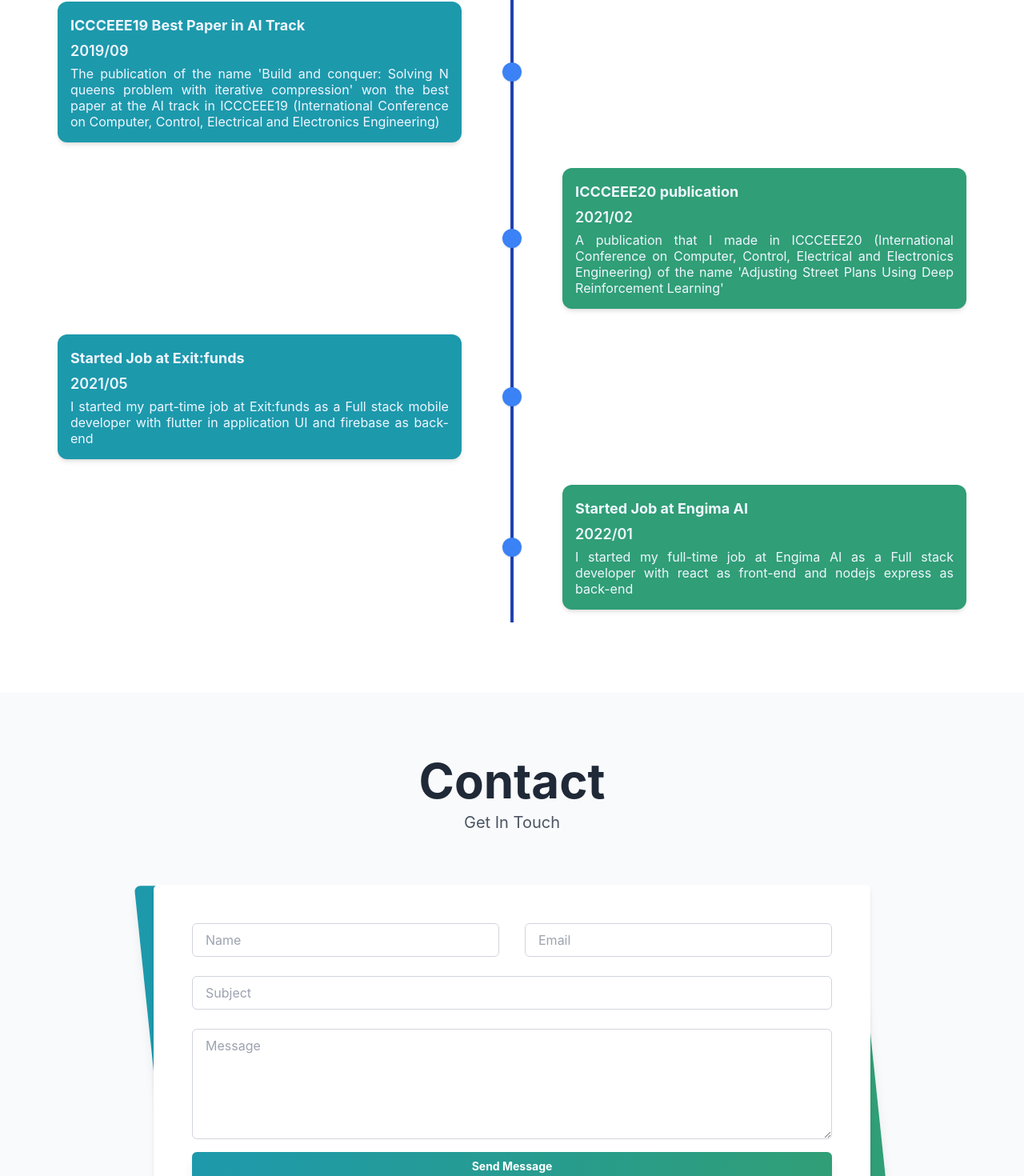
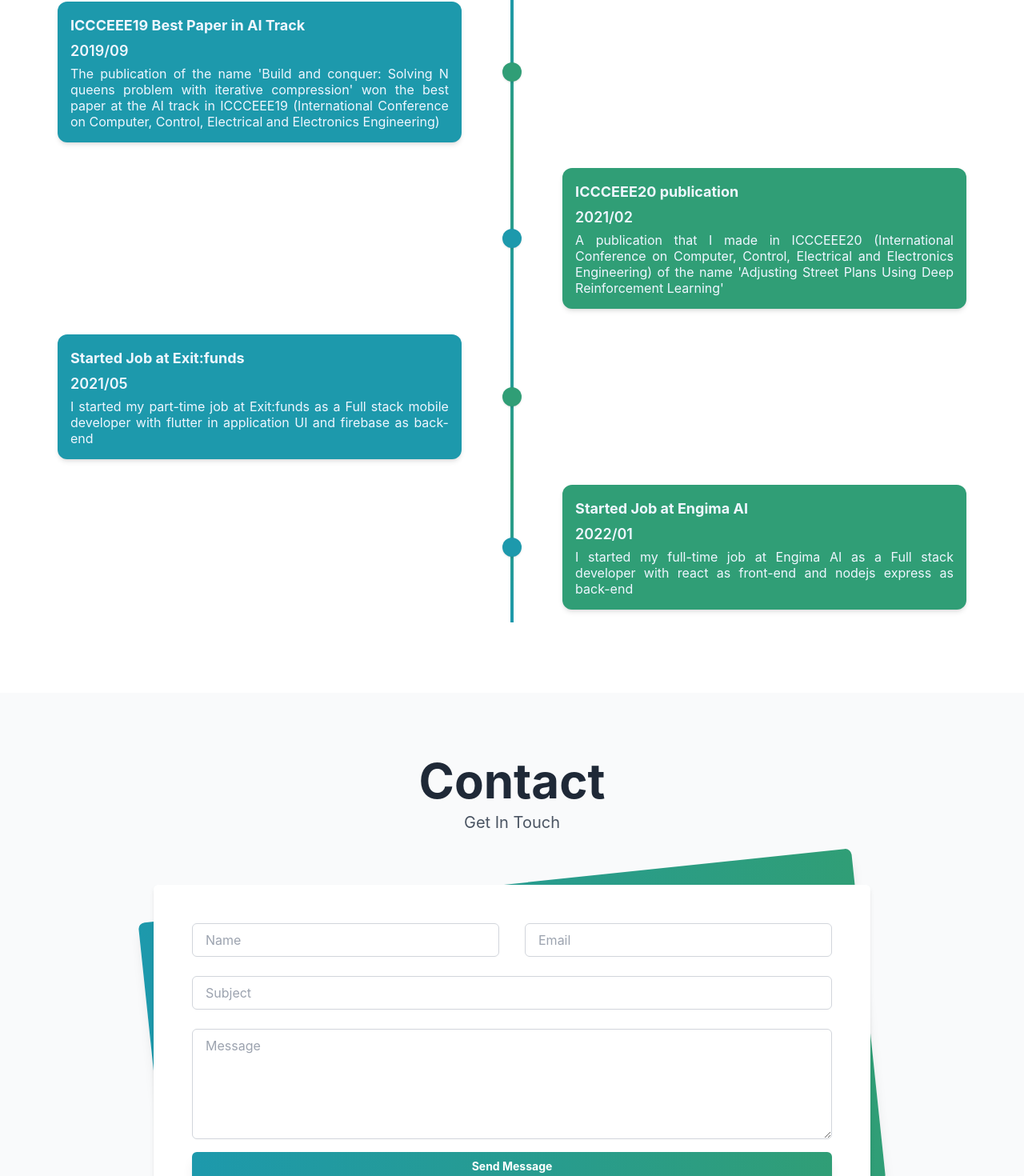
Before and after one commit to Ahmed-5/ahmed-5.github.io, a React (Create React App) app: page / in a window 1280 px wide. Shown: the part 4378-5848 px from the top of the page at 80% size. Built offline with nearby package versions, Linux system fonts and the light colour scheme.

Commit message:
style changes

```diff
--- a/src/Components/ContactUs.js
+++ b/src/Components/ContactUs.js
@@ -48,7 +48,7 @@ export default function ContactUs() {
           <p className="pt-2 text-xl">Get In Touch</p>
         </div>
         <div className="mt-16 relative max-w-4xl mx-auto">
-          <div className="absolute z-10 inset-0 bg-gradient-to-r from-primary to-secondary shadow-lg transform skew-y-6 skew-y-0 -rotate-6 rounded-lg"></div>
+          <div className="absolute z-10 inset-0 bg-gradient-to-r from-primary to-secondary shadow-lg transform skew-y-0 -rotate-6 rounded-lg"></div>
           <div className="relative z-20 bg-white rounded-md shadow-md p-12">
             <form ref={form}>
               <div className="grid grid-cols-1 md:grid-cols-2 gap-x-8 gap-y-6">
--- a/src/Components/TimelineLeft.js
+++ b/src/Components/TimelineLeft.js
@@ -12,9 +12,9 @@ export default function TimelineLeft({ title, time, content, index }) {
       </div>
       <div class="col-start-5 col-end-6 md:mx-auto relative mr-10">
         <div class="h-full w-6 flex items-center justify-center">
-          <div class="h-full w-1 bg-blue-800 pointer-events-none"></div>
+          <div class="h-full w-1 bg-gradient-to-b from-primary to-secondary pointer-events-none"></div>
         </div>
-        <div class="w-6 h-6 absolute top-1/2 -mt-3 rounded-full bg-blue-500 shadow text-center">{index}</div>
+        <div class="w-6 h-6 absolute top-1/2 -mt-3 rounded-full bg-secondary shadow text-center">{index}</div>
       </div>
     </div>
   );
--- a/src/Components/TimelineRight.js
+++ b/src/Components/TimelineRight.js
@@ -5,9 +5,9 @@ export default function TimelineRight({ title, time, content, index }) {
     <div class="flex md:contents">
       <div class="col-start-5 col-end-6 mr-10 md:mx-auto relative">
         <div class="h-full w-6 flex items-center justify-center">
-          <div class="h-full w-1 bg-blue-800 pointer-events-none"></div>
+          <div class="h-full w-1 bg-gradient-to-t from-primary to-secondary pointer-events-none"></div>
         </div>
-        <div class="w-6 h-6 absolute top-1/2 -mt-3 rounded-full bg-blue-500 shadow text-center">
+        <div class="w-6 h-6 absolute top-1/2 -mt-3 rounded-full bg-primary shadow text-center">
           {index}
         </div>
       </div>
```
